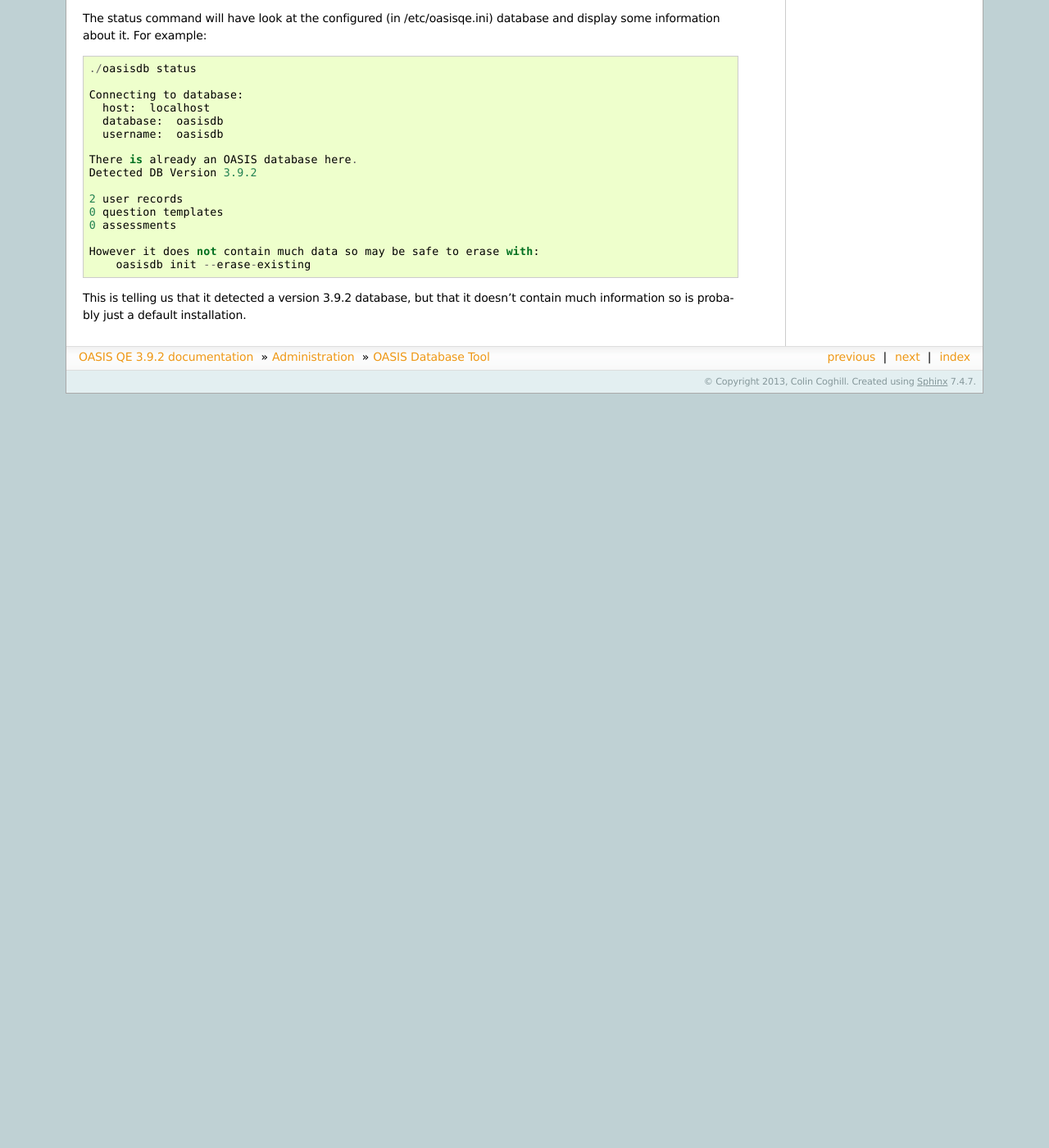
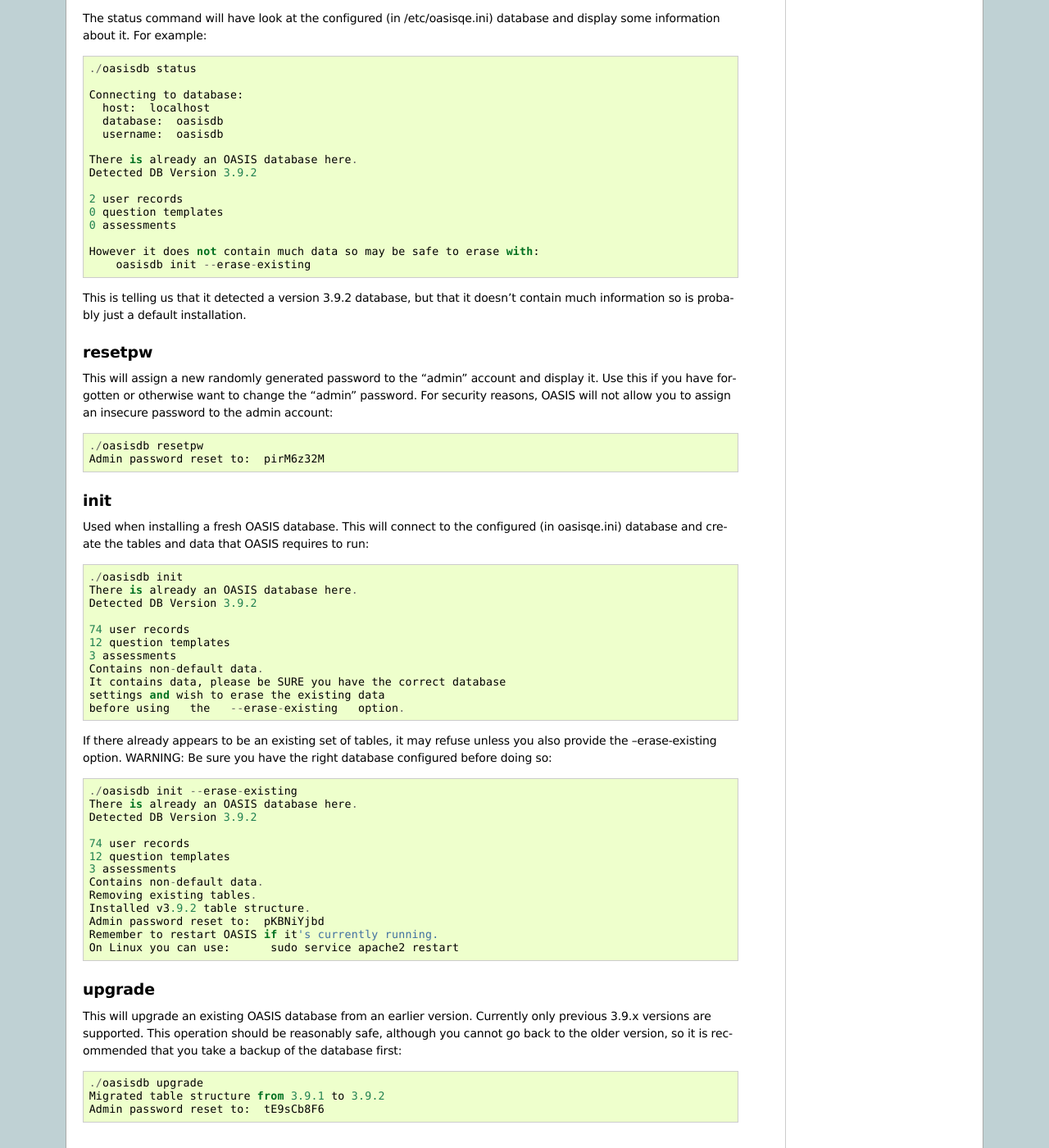
Before and after one commit to colincoghill/oasisqe, a Sphinx documentation site: the page built from source/admin_oasisdb.rst, in a window 1280 px wide and 1400 px high, scrolled down 574 px. Shown: the whole window at 82% size. Built offline with Sphinx 7.4.7, drawn with Linux system fonts in a browser that asks for light colours; pages that are not in the unit, such as notebooks, are missing from menus; before the commit the page ends 1054 px from its top, so only the background shows below that.

Commit message:
More information about the oasisdb tool.

```diff
--- a/source/admin_oasisdb.rst
+++ b/source/admin_oasisdb.rst
@@ -57,3 +57,64 @@ and display some information about it. For example::
 
 This is telling us that it detected a version 3.9.2 database, but that it doesn't
 contain much information so is probably just a default installation.
+
+resetpw
+^^^^^^^
+
+This will assign a new randomly generated password to the "admin" account and
+display it. Use this if you have forgotten or otherwise want to change the
+"admin" password. For security reasons, OASIS will not allow you to assign
+an insecure password to the admin account::
+
+  ./oasisdb resetpw
+  Admin password reset to:  pirM6z32M
+
+
+init
+^^^^
+
+Used when installing a fresh OASIS database. This will connect to the configured
+(in oasisqe.ini) database and create the tables and data that OASIS requires to run::
+
+  ./oasisdb init
+  There is already an OASIS database here.
+  Detected DB Version 3.9.2
+
+  74 user records
+  12 question templates
+  3 assessments
+  Contains non-default data.
+  It contains data, please be SURE you have the correct database
+  settings and wish to erase the existing data
+  before using   the   --erase-existing   option.
+
+If there already appears to be an existing set of tables, it may refuse unless
+you also provide the --erase-existing option. WARNING: Be sure you have the
+right database configured before doing so::
+
+  ./oasisdb init --erase-existing
+  There is already an OASIS database here.
+  Detected DB Version 3.9.2
+
+  74 user records
+  12 question templates
+  3 assessments
+  Contains non-default data.
+  Removing existing tables.
+  Installed v3.9.2 table structure.
+  Admin password reset to:  pKBNiYjbd
+  Remember to restart OASIS if it's currently running.
+  On Linux you can use:      sudo service apache2 restart
+
+
+upgrade
+^^^^^^^
+
+This will upgrade an existing OASIS database from an earlier version. Currently
+only previous 3.9.x versions are supported. This operation should be reasonably
+safe, although you cannot go back to the older version, so it is recommended
+that you take a backup of the database first::
+
+  ./oasisdb upgrade
+  Migrated table structure from 3.9.1 to 3.9.2
+  Admin password reset to:  tE9sCb8F6
--- a/source/upgrade_from_3.9.1.rst
+++ b/source/upgrade_from_3.9.1.rst
@@ -2,3 +2,5 @@
 
 Upgrade from OASIS 3.9.1 to 3.9.2
 =================================
+
+version 3.9.2 is not yet released. This section will be updated when it is.
```
